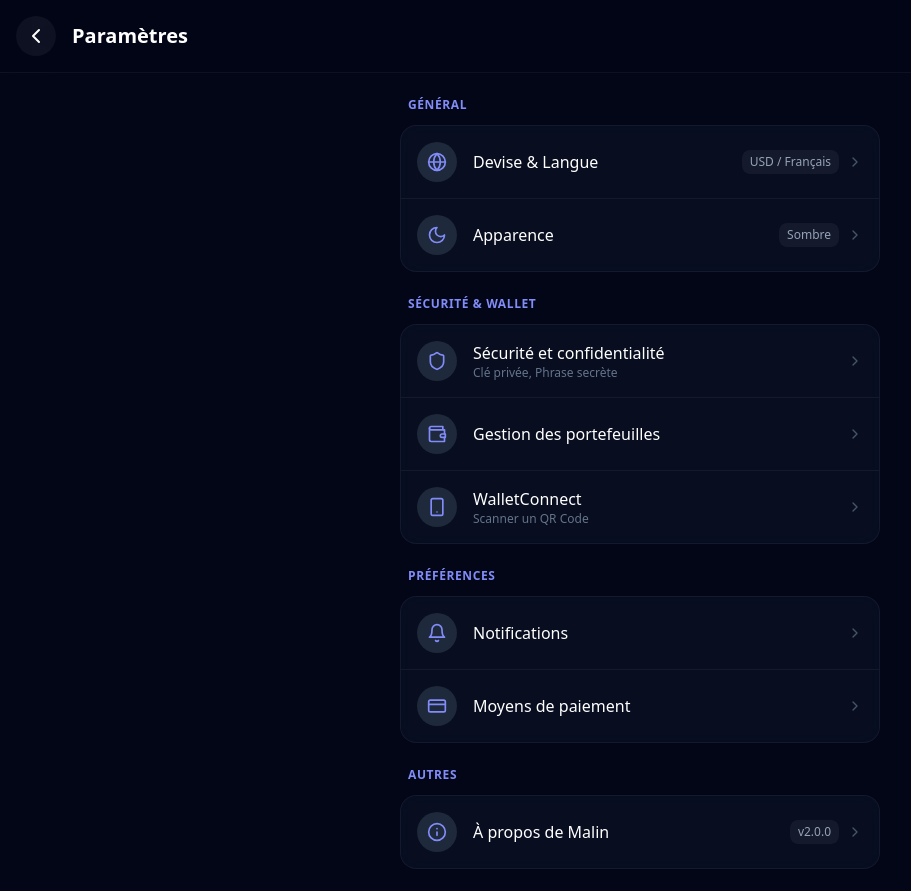
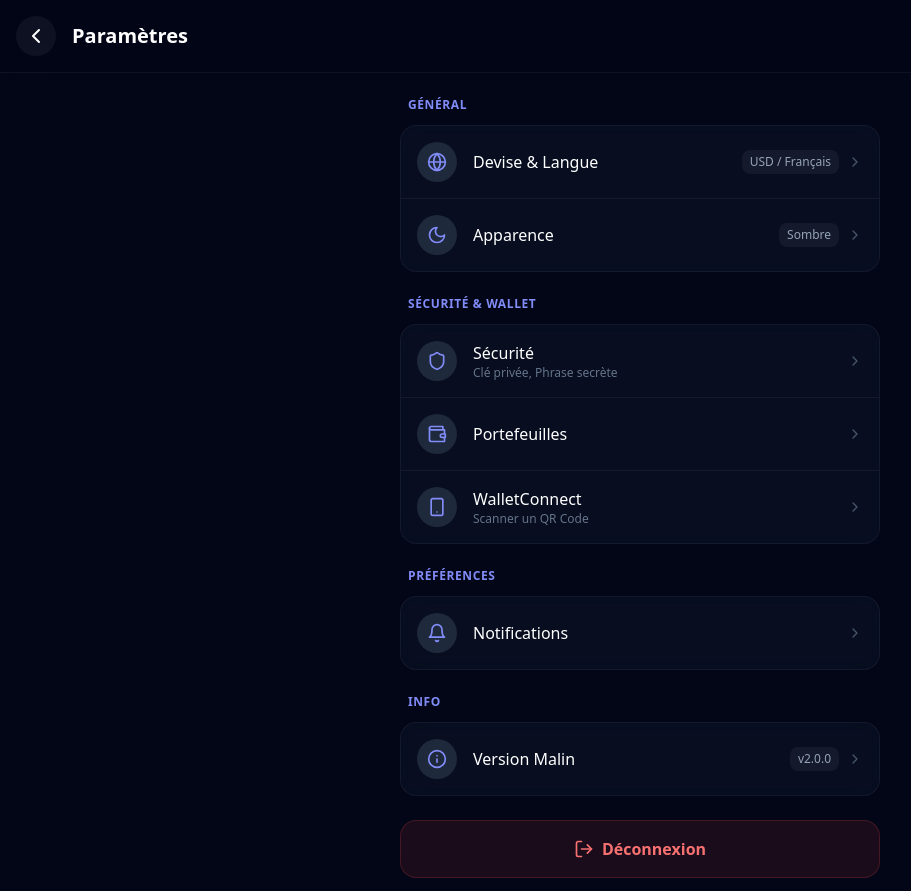
Before and after one commit to amss186/MalinWallet, a Next.js app: page /settings in a window 1280 px wide. Shown: the top 891 px of the page, without its empty margins (0-911 px from the left). Built offline with nearby package versions, Linux system fonts and the light colour scheme.

Commit message:
Update page.tsx

```diff
--- a/app/settings/page.tsx
+++ b/app/settings/page.tsx
@@ -13,10 +13,26 @@ import {
   ChevronRight,
   LogOut,
   Moon,
-  Wallet
+  Wallet,
+  LucideIcon // Import du type pour TypeScript
 } from 'lucide-react';
 import { auth } from '@/lib/firebase';
 import { toast, ToastContainer } from 'react-toastify';
+import 'react-toastify/dist/ReactToastify.css';
+
+// --- DÉFINITION DES TYPES POUR ÉVITER LES ERREURS ---
+interface SettingsItem {
+  icon: LucideIcon;
+  label: string;
+  action: () => void;
+  value?: string; // Optionnel
+  sub?: string;   // Optionnel
+}
+
+interface SettingsGroup {
+  title: string;
+  items: SettingsItem[];
+}
 
 export default function SettingsPage() {
   const router = useRouter();
@@ -24,10 +40,10 @@ export default function SettingsPage() {
   const handleLogout = async () => {
     await auth.signOut();
     router.push('/login');
-    toast.info("À bientôt !");
   };
 
-  const settingsGroups = [
+  // On type explicitement le tableau
+  const settingsGroups: SettingsGroup[] = [
     {
       title: "Général",
       items: [
@@ -38,8 +54,8 @@ export default function SettingsPage() {
     {
       title: "Sécurité & Wallet",
       items: [
-        { icon: Shield, label: "Sécurité et confidentialité", sub: "Clé privée, Phrase secrète", action: () => {} },
-        { icon: Wallet, label: "Gestion des portefeuilles", action: () => {} },
+        { icon: Shield, label: "Sécurité", sub: "Clé privée, Phrase secrète", action: () => {} },
+        { icon: Wallet, label: "Portefeuilles", action: () => {} },
         { icon: Smartphone, label: "WalletConnect", sub: "Scanner un QR Code", action: () => router.push('/scan') },
       ]
     },
@@ -47,19 +63,18 @@ export default function SettingsPage() {
       title: "Préférences",
       items: [
         { icon: Bell, label: "Notifications", action: () => router.push('/notifications') },
-        { icon: CreditCard, label: "Moyens de paiement", action: () => {} },
       ]
     },
     {
-      title: "Autres",
+      title: "Info",
       items: [
-        { icon: Info, label: "À propos de Malin", value: "v2.0.0", action: () => {} },
+        { icon: Info, label: "Version Malin", value: "v2.0.0", action: () => {} },
       ]
     }
   ];
 
   return (
-    <div className="min-h-screen bg-[#020617] pb-24">
+    <div className="min-h-screen bg-[#020617] pb-24 text-white">
       <ToastContainer theme="dark" position="bottom-center" />
 
       {/* Header */}
@@ -67,12 +82,10 @@ export default function SettingsPage() {
         <button onClick={() => router.back()} className="p-2 bg-white/5 rounded-full hover:bg-white/10 transition">
           <ChevronLeft size={24} className="text-white" />
         </button>
-        <h1 className="text-xl font-bold text-white">Paramètres</h1>
+        <h1 className="text-xl font-bold">Paramètres</h1>
       </div>
 
       <div className="p-4 space-y-6 max-w-lg mx-auto mt-2">
-
-        {/* Settings Groups */}
         {settingsGroups.map((group, idx) => (
           <div key={idx}>
             <h3 className="text-indigo-400 text-xs font-bold uppercase tracking-wider mb-3 ml-2">{group.title}</h3>
@@ -88,7 +101,8 @@ export default function SettingsPage() {
                       <item.icon size={20} />
                     </div>
                     <div className="text-left">
-                      <p className="text-white font-medium">{item.label}</p>
+                      <p className="font-medium">{item.label}</p>
+                      {/* TypeScript est content maintenant car 'sub' est marqué optionnel (?) */}
                       {item.sub && <p className="text-xs text-slate-500">{item.sub}</p>}
                     </div>
                   </div>
@@ -102,16 +116,15 @@ export default function SettingsPage() {
           </div>
         ))}
 
-        {/* Logout Button */}
         <button
           onClick={handleLogout}
-          className="w-full p-4 rounded-2xl border border-red-500/20 bg-red-500/10 text-red-400 font-bold hover:bg-red-500/20 transition flex items-center justify-center gap-2 mt-8"
+          className="w-full p-4 rounded-2xl border border-red-500/20 bg-red-500/10 text-red-400 font-bold hover:bg-red-500/20 transition flex items-center justify-center gap-2 mt-8 active:scale-95"
         >
           <LogOut size={20} /> Déconnexion
         </button>
 
-        <p className="text-center text-slate-600 text-xs mt-8">
-          Malin Wallet • Fait avec ❤️ en Gambie
+        <p className="text-center text-slate-600 text-xs mt-8 pb-10">
+          Malin Wallet • Fait avec ❤️ par Amss
         </p>
       </div>
     </div>
```
